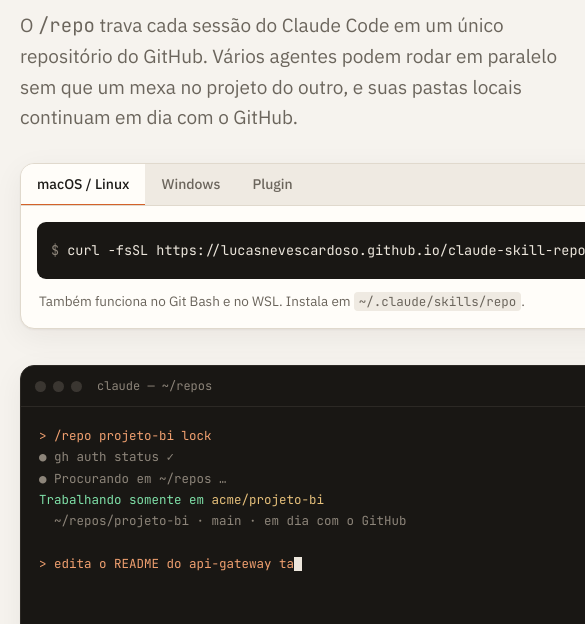
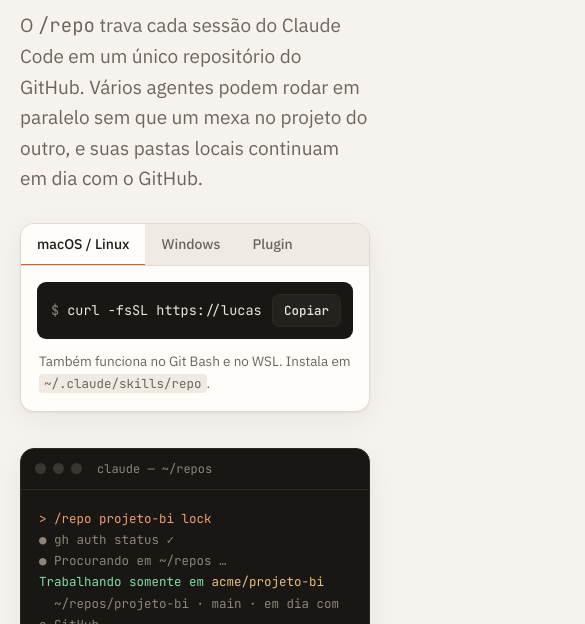
Before and after one commit to LucasNevesCardoso/claude-skill-repo, a plain HTML site: page docs/index.html in a window 390 px wide. Shown: the part 220-844 px from the top of the page, 585 px wide, since content can reach past the window. Drawn offline with Linux system fonts and the light colour scheme.

Commit message:
Landing: corrige grid do hero em telas médias
Co-Authored-By: Claude Opus 5.5 <noreply@anthropic.com>

```diff
--- a/docs/index.html
+++ b/docs/index.html
@@ -44,7 +44,8 @@ nav .links a{text-decoration:none;color:var(--muted)}
 nav .links a:hover{color:var(--ink)}
 
 /* hero */
-.hero{display:grid;grid-template-columns:1.05fr 1fr;gap:56px;align-items:center;padding:48px 0 72px}
+.hero{display:grid;grid-template-columns:minmax(0,1.05fr) minmax(0,1fr);gap:56px;align-items:center;padding:48px 0 72px}
+.hero>*{min-width:0}
 .eyebrow{font:500 13px var(--mono);color:var(--accent);letter-spacing:.04em;text-transform:uppercase}
 h1{font-size:clamp(38px,5.4vw,60px);line-height:1.04;letter-spacing:-.025em;margin:14px 0 18px;font-weight:700}
 h1 em{font-style:normal;color:var(--accent)}
@@ -120,8 +121,8 @@ footer a{color:var(--ink)}
 
 :focus-visible{outline:2px solid var(--accent);outline-offset:2px;border-radius:4px}
 
-@media (max-width:860px){
-  .hero{grid-template-columns:1fr;gap:36px;padding:28px 0 56px}
+@media (max-width:960px){
+  .hero{grid-template-columns:minmax(0,1fr);gap:36px;padding:28px 0 56px}
   .why,.steps{grid-template-columns:1fr}
   .safe{grid-template-columns:1fr}
   .row{grid-template-columns:1fr;gap:6px}
```
